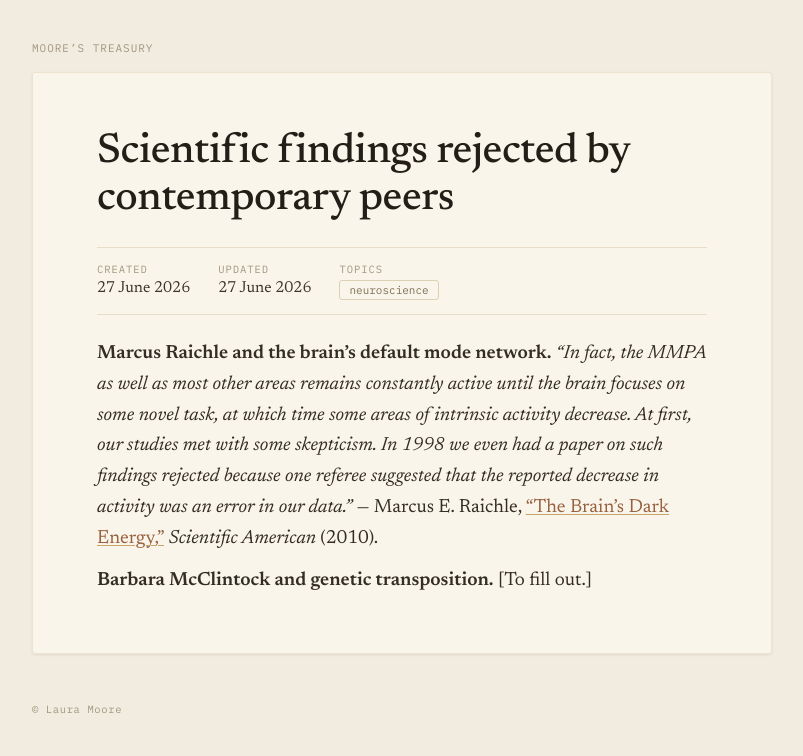
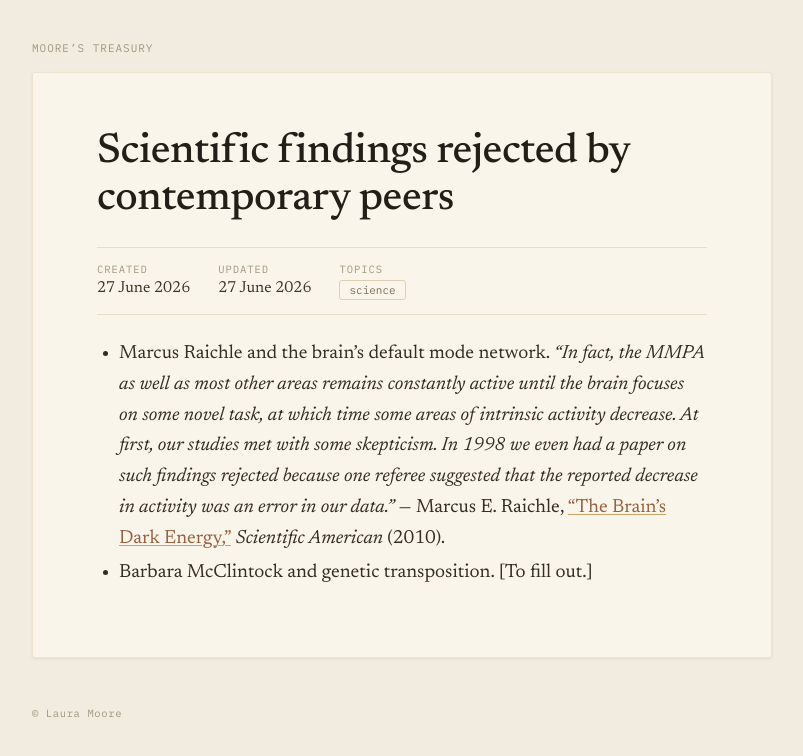
Before and after one commit to lauramoorewrites-del/treasury, a Jekyll site: the page built from _pages/scientific-findings-rejected-by-peers.md, in a window 1280 px wide. Shown: the top 756 px of the page, without its empty margins (238-1041 px from the left). Built offline with Jekyll 4.4.1, drawn with Linux system fonts in a browser that asks for light colours.

Commit message:
Restyle rejected-findings as bulleted list, retag science not neuroscience
Co-Authored-By: Claude Opus 4.6 (1M context) <noreply@anthropic.com>

```diff
--- a/_pages/scientific-findings-rejected-by-peers.md
+++ b/_pages/scientific-findings-rejected-by-peers.md
@@ -3,9 +3,8 @@ layout: default
 title: "Scientific findings rejected by contemporary peers"
 created: "27 June 2026"
 updated: "27 June 2026"
-topics: [neuroscience]
+topics: [science]
 ---
 
-**Marcus Raichle and the brain's default mode network.** *"In fact, the MMPA as well as most other areas remains constantly active until the brain focuses on some novel task, at which time some areas of intrinsic activity decrease. At first, our studies met with some skepticism. In 1998 we even had a paper on such findings rejected because one referee suggested that the reported decrease in activity was an error in our data."* — Marcus E. Raichle, ["The Brain's Dark Energy,"](https://www.scientificamerican.com/article/the-brains-dark-energy/) *Scientific American* (2010).
-
-**Barbara McClintock and genetic transposition.** [To fill out.]
+- Marcus Raichle and the brain's default mode network. *"In fact, the MMPA as well as most other areas remains constantly active until the brain focuses on some novel task, at which time some areas of intrinsic activity decrease. At first, our studies met with some skepticism. In 1998 we even had a paper on such findings rejected because one referee suggested that the reported decrease in activity was an error in our data."* — Marcus E. Raichle, ["The Brain's Dark Energy,"](https://www.scientificamerican.com/article/the-brains-dark-energy/) *Scientific American* (2010).
+- Barbara McClintock and genetic transposition. [To fill out.]
```
Also changed, not shown: index.md (+1 -0 lines), topics/science.md (added, +10 -0 lines).
